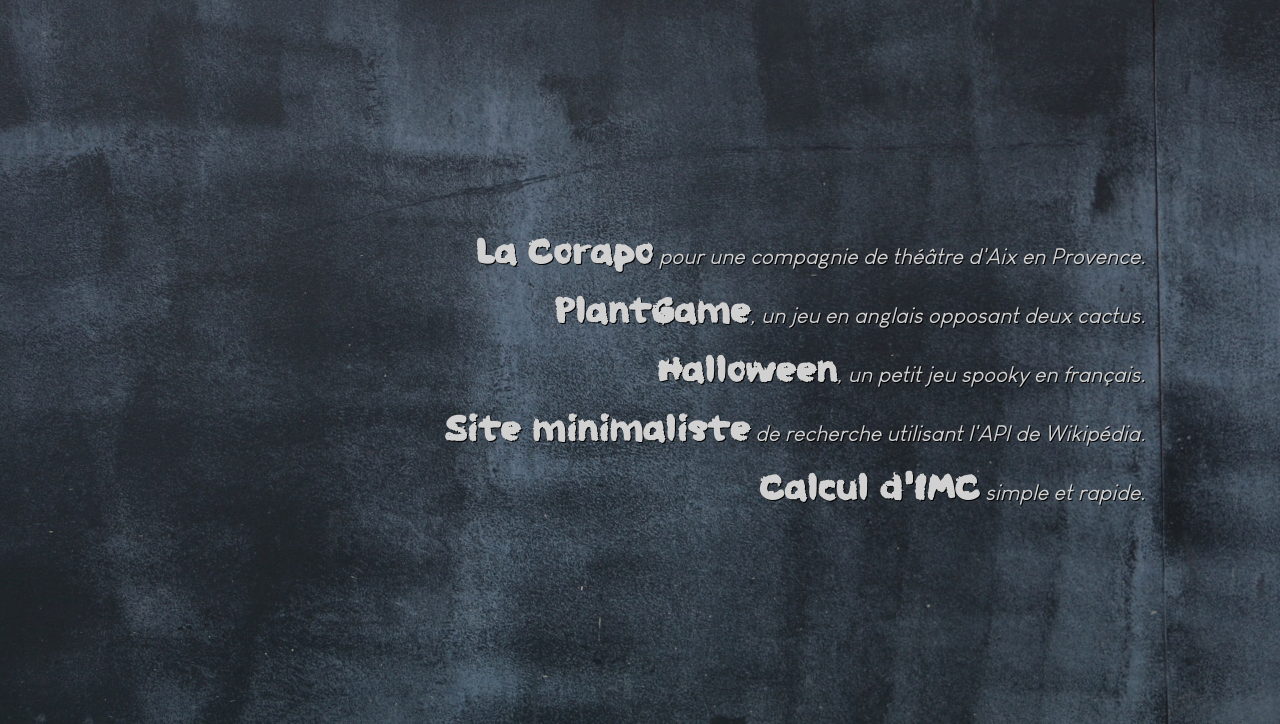
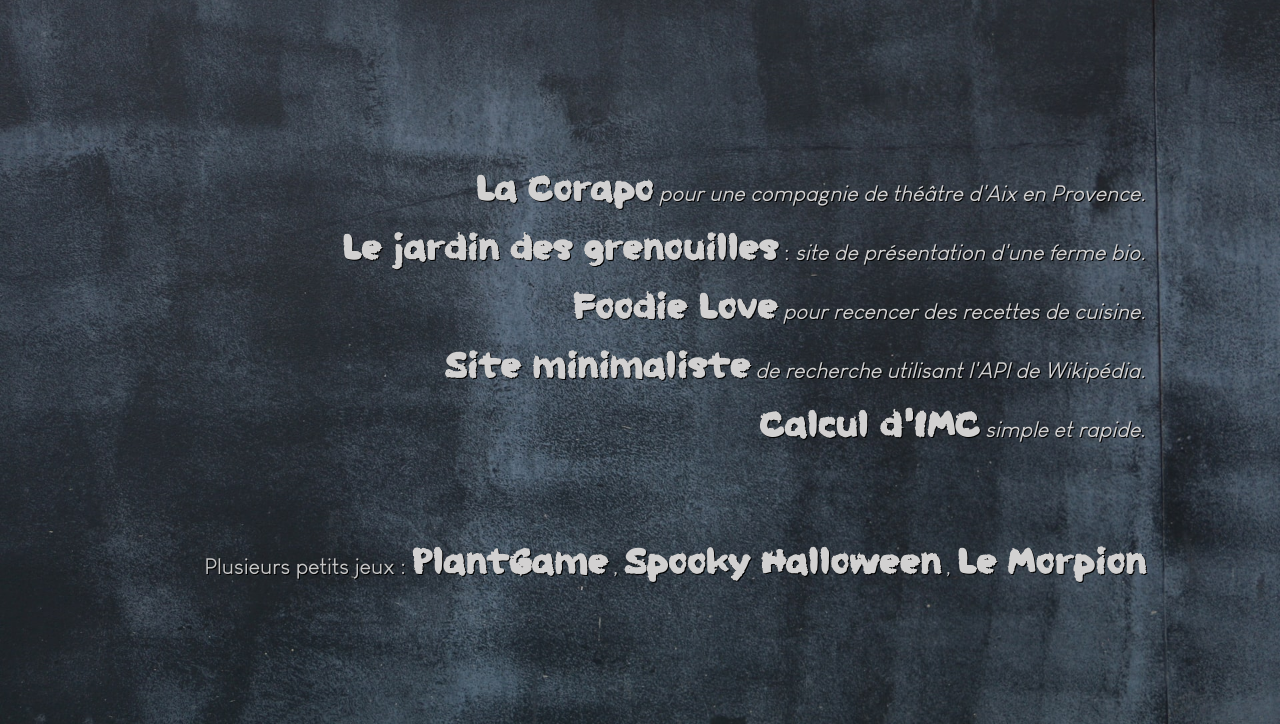
Before and after one commit to NaelJL/Portfolio, a plain HTML site: page projects.html in a window 1280 px wide. Shown: the part 76-800 px from the top of the page. Drawn offline with Linux system fonts and the light colour scheme.

Commit message:
mise à jour projets foodie love jardin des grenouilles et morpion

```diff
--- a/projects.html
+++ b/projects.html
@@ -18,13 +18,13 @@
         </a>
       </p>
       <p>
-        <a href="https://naeljl.github.io/PlantGame/" target="_blank" class="lien_projet">
-          <strong>PlantGame</strong><em>, un jeu en anglais opposant deux cactus.</em>
+        <a href="https://naeljl.github.io/Jardin_grenouilles/" target="_blank" class="lien_projet">
+          <strong>Le jardin des grenouilles</strong> : <em>site de présentation d'une ferme bio.</em>
         </a>
       </p>
       <p>
-        <a href="https://naeljl.github.io/Halloween_Game/" target="_blank" class="lien_projet">
-          <strong>Halloween</strong><em>, un petit jeu spooky en français.</em>
+        <a href="https://naeljl.github.io/Foodie_Love/" target="_blank" class="lien_projet">
+          <strong>Foodie Love</strong><em> pour recencer des recettes de cuisine.</em>
         </a>
       </p>
       <p>
@@ -36,6 +36,23 @@
         <a href="https://naeljl.github.io/BMI_calculation/ " target="_blank" class="lien_projet">
           <strong>Calcul d'IMC</strong> <em>simple et rapide</em>.<br />
         </a>
+        <br />
+        <br />
+        <br />
+      </p>
+      <p>
+        Plusieurs petits jeux :
+        <a href="https://naeljl.github.io/PlantGame/" target="_blank" class="lien_projet">
+          <strong>PlantGame</strong>
+        </a>
+        ,
+        <a href="https://naeljl.github.io/Halloween_Game/" target="_blank" class="lien_projet">
+          <strong>Spooky Halloween</strong>
+        </a>
+        ,
+        <a href="https://naeljl.github.io/TicTacToe_Game/" target="_blank" class="lien_projet">
+          <strong>Le Morpion</strong>
+        </a>
       </p>
     </div>
   </body>
--- a/style.css
+++ b/style.css
@@ -41,7 +41,6 @@ a:hover {
 /* Page principale, index -------------------------------------------------------------------------------------------------------- Index */
 .index {
     margin: clamp(8%, 5vw, 25%) clamp(6%, 5vw, 15%) clamp(3%, 5vw, 5%) clamp(6%, 5vw, 15%);
-    color: rgb(178, 178, 178);
     position: relative;
 }
 ol {
@@ -83,7 +82,7 @@ h2 a:hover {
 /* Pages secondaires --------------------------------------------------------------------------------------------------- Pages secondaires */
 .projects {
     text-align: right;
-    margin: 20% 10% auto 10%;
+    margin: 15% 10% auto 10%;
 }
 .about {
     margin: clamp(2%, 2vw, 5%) clamp(10%, 20%, 25%) auto clamp(10%, 20%, 25%);
```
Also changed, not shown: about.html (+1 -1 lines).
